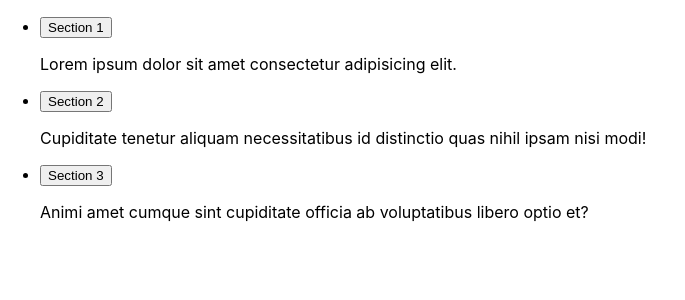
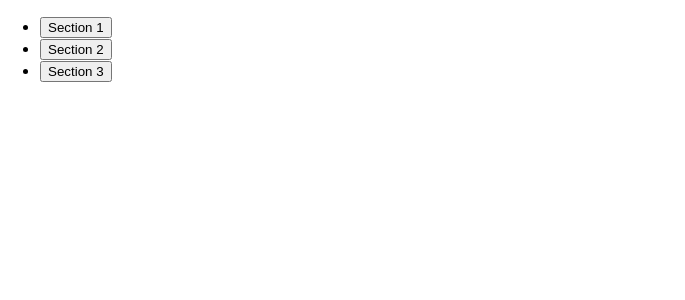
Before and after one commit to mr-dojo/react-playground, a React (Create React App) app: page / in a window 1280 px wide. Shown: the top 300 px of the page, without its empty margins (0-685 px from the left). Built offline with nearby package versions, Linux system fonts and the light colour scheme.

Commit message:
Fixed the default li to render empty if button has not been clicked

```diff
--- a/src/state-drills/Accordion.js
+++ b/src/state-drills/Accordion.js
@@ -5,7 +5,7 @@ export default class Accordion extends Component {
     sections: []
   };
   state = {
-    currentSectionIndex: 0
+    currentSectionIndex: Number,
   };
   handleButtonClick = (index) => {
     this.setState({ currentSectionIndex: index})
@@ -16,7 +16,7 @@ export default class Accordion extends Component {
         <button key={index} onClick={() => this.handleButtonClick(index)}>
           {section.title}
         </button>
-        {!!this.props.sections.length && this.renderContent(index)}
+        {!!this.props.sections.length || (this.state.currentSectionIndex >= 0 && this.renderContent(index))}
       </li>
       ))
     }
```
